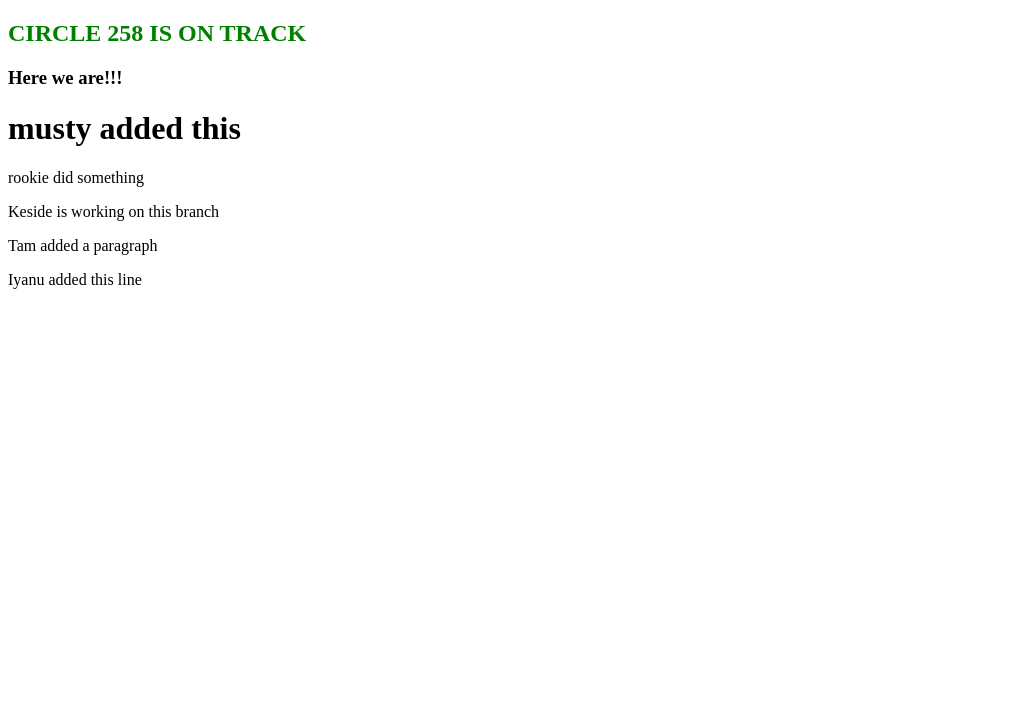
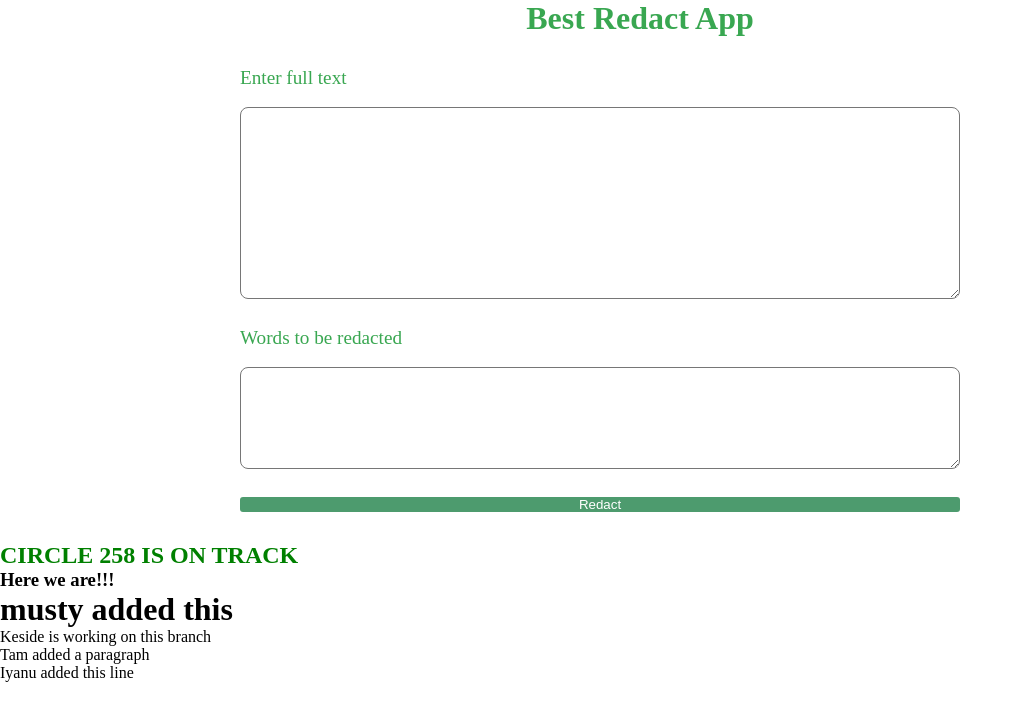
Before and after one commit to kcde/circle-248-redactr, a plain HTML site: page index.html in a window 1280 px wide. Shown: the whole page, without its empty margins (0-1023 px from the left). Drawn offline with Linux system fonts and the light colour scheme.

Commit message:
i inserted the form fields and css

```diff
--- a/index.html
+++ b/index.html
@@ -12,11 +12,30 @@
 
 <body>
 
+   <h1 class="text"> Best Redact App </h1>
+    <main class="container">
+    <form action="" method="post" class="form">
+    <div class="form-group">
+    <label class="form-group-label"> Enter full text</label>
+    <br>
+    <textarea rows="10" cols="47" class="box"></textarea><br>
+    </div>
+
+    <div class="form-group">
+    <label class="form-group-label"> Words to be redacted</label><br>
+    <textarea rows="4" cols="47" class="box"></textarea><br>
+    </div>
+
+      <div class="form-group">
+      <button class="btn-red"> Redact </button>
+      </div>
+      </form>
+    </main>
+
   <h2>CIRCLE 258 IS ON TRACK</h2>
   <h3>Here we are!!!</h3>
   <h1> musty added this </h1>
 
-  <p>rookie did something </p>
 
   <p>Keside is working on this branch</p>
 
--- a/style.css
+++ b/style.css
@@ -0,0 +1,60 @@
+:root {
+    --custom-color: rgb(57, 167, 81);
+    --padding: 20px;
+    --border-radius: 8px;
+    --font-size: 1.2em;
+    --margin-top: 10px;
+}
+
+
+*{
+margin:0;
+padding: 0;
+box-sizing: border-box;
+}
+
+.body{
+    font-size: 16px;
+}
+
+.box {
+    padding: var(--padding);
+    border-radius: 8px;
+}
+
+.container{
+    width:1200px;
+    max-width:100%;
+    }
+
+.form {
+    width: 60%;
+    margin: 30px auto;
+    }
+
+.form-group {
+    display: flex;
+    flex-direction: column;
+    width: 100%;
+    margin-top: var(--margin-top);
+
+}
+
+.form-group-label {
+    color: var(--custom-color);
+    font-size: 1.2em;
+}
+
+.btn-red{
+    background-color: rgb(77, 155, 110);
+    border: none;
+    border-radius: var(--border-radius);
+    color: white;
+    text-align: center;
+    border-radius: 3px;
+}
+
+.text{
+    color: var(--custom-color);
+    text-align: center;
+}
```
